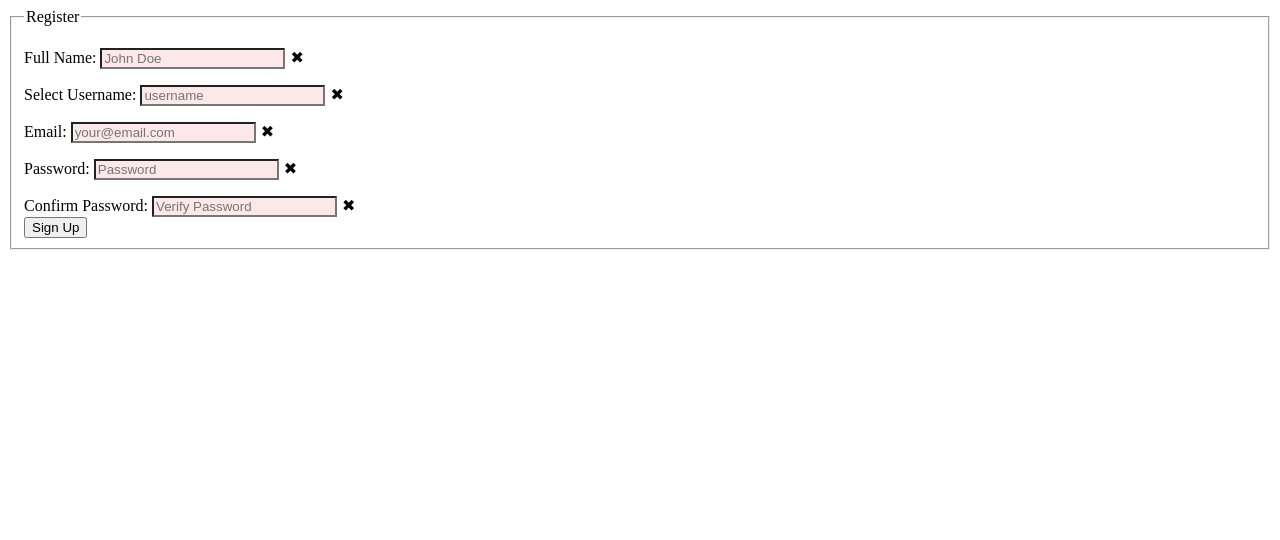
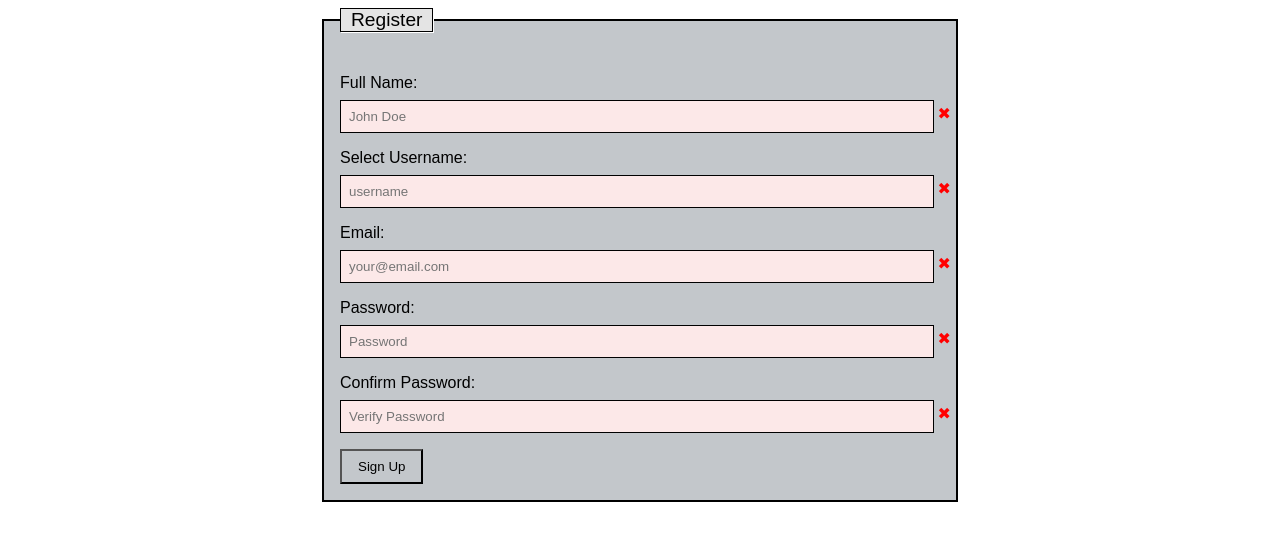
Before and after one commit to vikkoooo/AccountReg_JS, a plain HTML site: page index.html in a window 1280 px wide. Drawn offline with Linux system fonts and the light colour scheme.

Commit message:
style css windows 95 theme

```diff
--- a/index.css
+++ b/index.css
@@ -1,15 +1,61 @@
+* {
+	font-family: "MS Sans Serif", Arial, sans-serif;
+}
+
+body {
+	display: flex;
+	justify-content: center;
+}
+
+fieldset {
+	background-color: #C3C7CB;
+	border: 2px solid #000;
+	color: #000;
+	display: flex;
+	justify-content: center;
+	padding: 1em;
+	min-width: 600px;
+}
+
+legend {
+	background-color: #E4E4E4;
+	border: 1px solid #000;
+	box-shadow: 1px 1px 0 #fff;
+	color: #000;
+	font-size: 1.2em;
+	margin-bottom: 0.5em;
+	padding: 0 10px;
+}
+
+form {
+	align-items: flex-start;
+	display: flex;
+	flex-direction: column;
+	padding-right: 0.4rem;
+	width: 100%;
+}
+
 label {
-	display: block;
-	margin-top: 1em;
+	margin-top: 1rem;
+	width: 100%;
+}
+
+input {
+	background-color: #E4E4E4;
+	border: 1px solid #000;
+	box-sizing: border-box;
+	color: #000;
+	margin-top: 0.5rem;
+	padding: 0.5rem;
+	width: 100%;
 }
 
 p {
+	color: #999;
 	font-size: 80%;
-	color: #999;
 }
 
 input:valid {
-	/* chrome default:	background-color: rgb(232, 240, 254); */
 	background-color: rgb(223, 247, 236);
 }
 
@@ -19,14 +65,18 @@ input:invalid {
 
 input:valid+span::after {
 	content: "✓";
+	color: green;
+	padding-top: 0.8rem;
+	padding-left: 0.25rem;
 	position: absolute;
-	padding-left: 5px;
 }
 
 input:invalid+span::after {
 	content: "✖";
+	color: red;
+	padding-top: 0.8rem;
+	padding-left: 0.25rem;
 	position: absolute;
-	padding-left: 5px;
 }
 
 .hide {
@@ -36,3 +86,22 @@ input:invalid+span::after {
 .show {
 	display: block;
 }
+
+.submitButton {
+	background-color: #C3C7CB;
+	border: 2px outset #000;
+	color: #000;
+	cursor: pointer;
+	margin-top: 1rem;
+	padding: 0.5rem 1rem;
+}
+
+.submitButton:hover {
+	background-color: #A0A5A8;
+}
+
+.submitButton:disabled {
+	background-color: #E4E4E4;
+	border: 2px inset #000;
+	cursor: not-allowed;
+}
```
